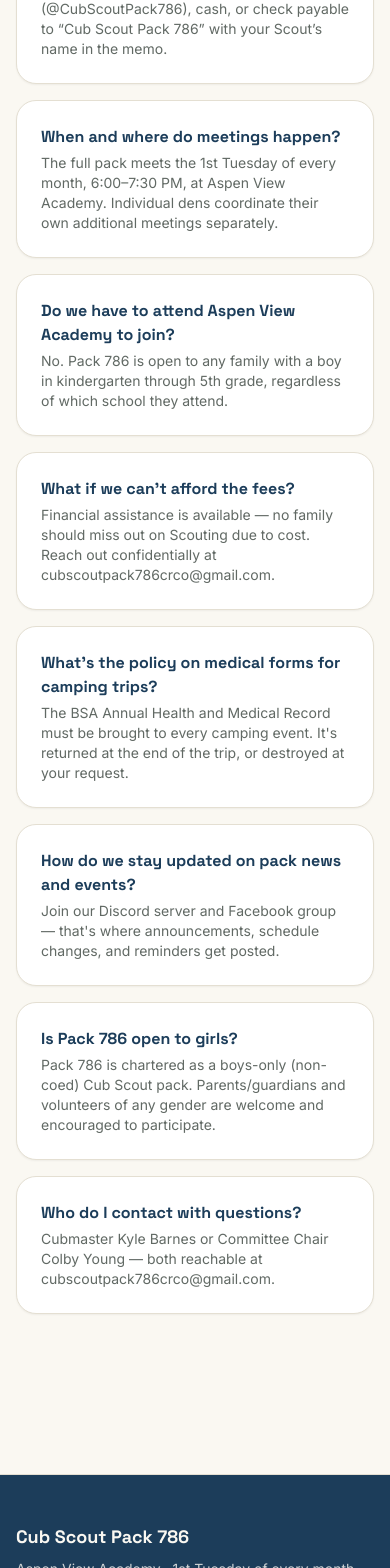
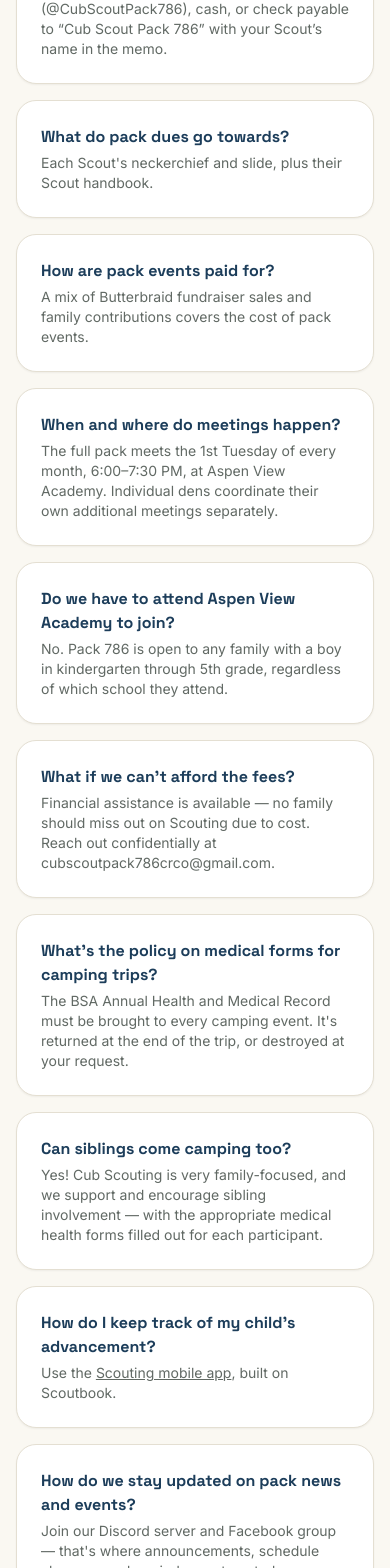
Before and after one commit to beachsomewhere/pack786-website, a Next.js app: page /families in a window 390 px wide. Shown: the part 1420-2988 px from the top of the page. Built offline with nearby package versions, Linux system fonts and the light colour scheme.

Commit message:
Add more FAQ entries from pack leadership
Covers what pack dues fund, how events are financed, sibling
participation at camping events, advancement tracking via the
Scouting mobile app, and clarifying that volunteers of any gender
are welcome despite the boys-only charter.

```diff
--- a/app/families/page.tsx
+++ b/app/families/page.tsx
@@ -13,7 +13,7 @@
   { name: "Payment Links", href: "https://venmo.com/u/CubScoutPack786" },
 ];
 
-const FAQ = [
+const FAQ: { q: string; a: React.ReactNode }[] = [
   {
     q: "How do I register my Scout each year?",
     a: "Register online through my.scouting.org. New Scouts: $110 (covers $85 BSA registration + a $25 one-time joining fee). Returning Scouts: $85 (BSA registration only). Adult leaders/volunteers: $60.",
@@ -21,6 +21,14 @@
   {
     q: "What are pack dues, and how do I pay them?",
     a: "$40 per year per Scout, covering pack supplies and activities. Pay via Venmo (@CubScoutPack786), cash, or check payable to “Cub Scout Pack 786” with your Scout’s name in the memo.",
+  },
+  {
+    q: "What do pack dues go towards?",
+    a: "Each Scout's neckerchief and slide, plus their Scout handbook.",
+  },
+  {
+    q: "How are pack events paid for?",
+    a: "A mix of Butterbraid fundraiser sales and family contributions covers the cost of pack events.",
   },
   {
     q: "When and where do meetings happen?",
@@ -39,12 +47,37 @@
     a: "The BSA Annual Health and Medical Record must be brought to every camping event. It's returned at the end of the trip, or destroyed at your request.",
   },
   {
+    q: "Can siblings come camping too?",
+    a: "Yes! Cub Scouting is very family-focused, and we support and encourage sibling involvement — with the appropriate medical health forms filled out for each participant.",
+  },
+  {
+    q: "How do I keep track of my child's advancement?",
+    a: (
+      <>
+        Use the{" "}
+        <a
+          href="https://help.scoutbook.scouting.org/knowledge-base/scouting-mobile-app-for-scoutbook/"
+          target="_blank"
+          rel="noopener noreferrer"
+          className="underline"
+        >
+          Scouting mobile app
+        </a>
+        , built on Scoutbook.
+      </>
+    ),
+  },
+  {
     q: "How do we stay updated on pack news and events?",
     a: "Join our Discord server and Facebook group — that's where announcements, schedule changes, and reminders get posted.",
   },
   {
     q: "Is Pack 786 open to girls?",
     a: "Pack 786 is chartered as a boys-only (non-coed) Cub Scout pack. Parents/guardians and volunteers of any gender are welcome and encouraged to participate.",
+  },
+  {
+    q: "Can I volunteer as the mom to my son?",
+    a: "Absolutely! While Pack 786 is a boys-only (non-coed) pack, volunteers are welcome regardless of gender.",
   },
   {
     q: "Who do I contact with questions?",
```
